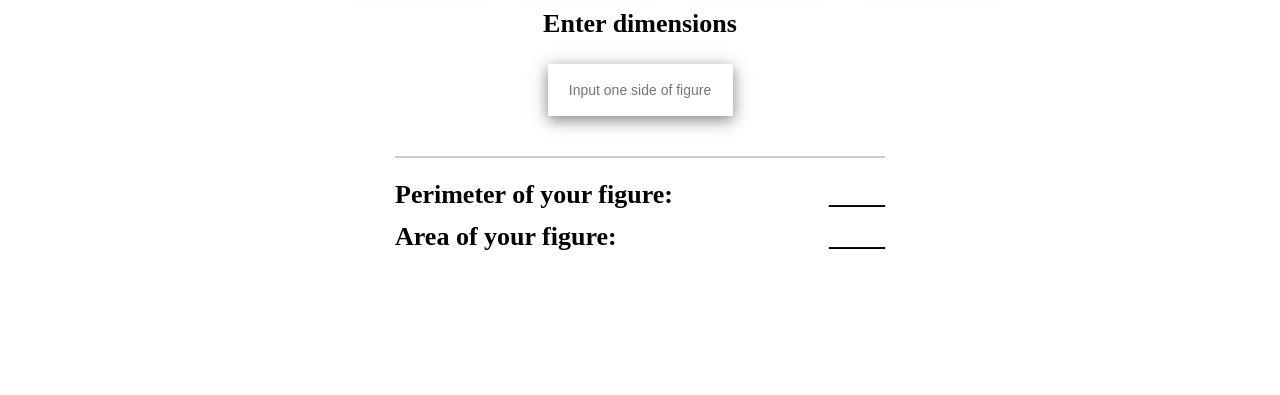
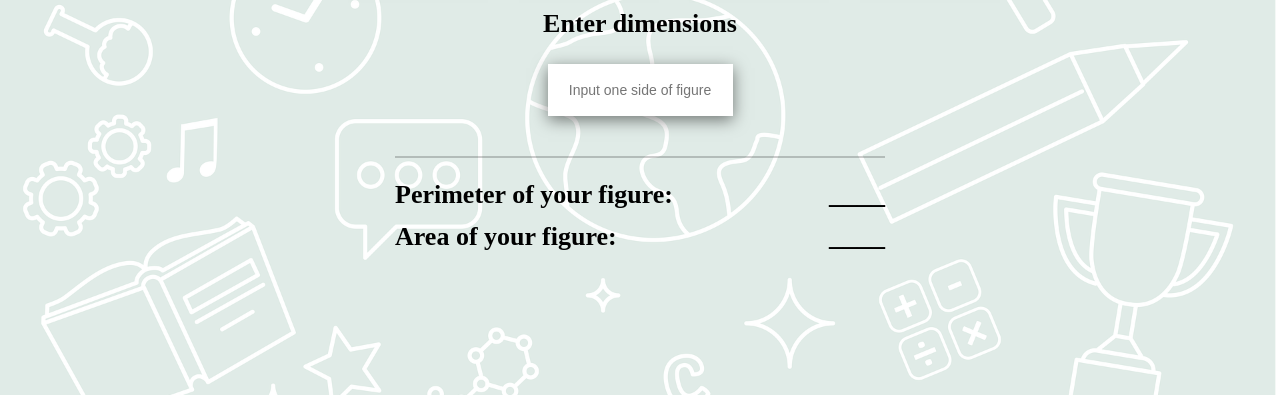
Before and after one commit to viktordominges/Geometric-calculator, a plain HTML site: page index.html in a window 1280 px wide. Shown: the part 405-800 px from the top of the page. Drawn offline with Linux system fonts and the light colour scheme.

Commit message:
Edded background image

```diff
--- a/css/style.css
+++ b/css/style.css
@@ -1,6 +1,14 @@
 @import url('../modules/cube/cube.css');
 @import url('../modules/tabs/tabs.css');
 @import url('../modules/calculations/calculations.css');
+
+body {
+	background-image: url('../img/school_board_2.png'), linear-gradient(rgba(255, 255, 255, 0.7), rgba(255, 255, 255, 0.7));
+	background-blend-mode: overlay;
+    background-repeat: repeat;
+    background-size: cover;
+
+}
 
 h1 {
 	margin: 30px 0;
```
Also changed, not shown: img/school_board.jpg (added), img/school_board_2.png (added).
